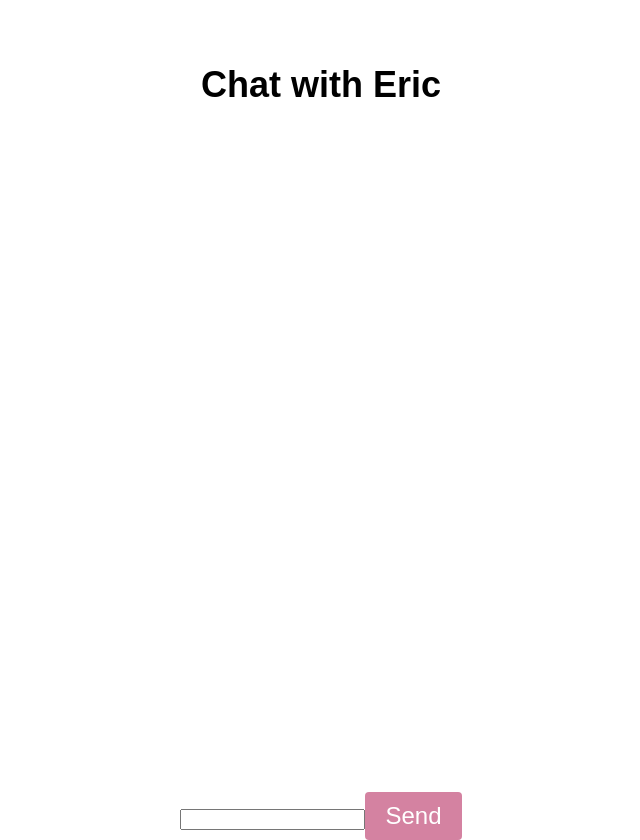
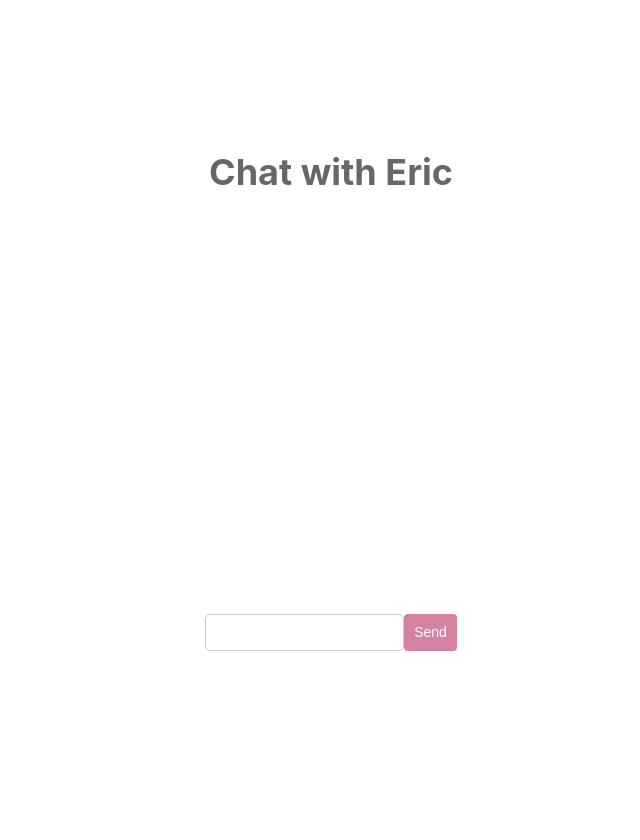
Before and after one commit to tracyZhang9999/Hamsder_frontend, a React (Create React App) app: page /chat in a window 1280 px wide. Shown: the whole page, without its empty margins (319-959 px from the left). After the commit the page ends 800 px from the top, so only its background shows below. Built offline with nearby package versions, Linux system fonts and the light colour scheme.

Commit message:
all front-end functionality, waiting for backend connection

```diff
--- a/src/components/LoginForm.js
+++ b/src/components/LoginForm.js
@@ -19,30 +19,36 @@ function LoginForm (props){
 
   const handleSubmit = (event) => {
     event.preventDefault();
-    //  dummy login code
+    //  dummy login code for testing
     if(username=="test" && password=="123"){
       props.setLoginStatus(true);
       localStorage.setItem('loginStatus', 'true');
       console.log("loginStatus:true")
+      return;
     }
 
+    const user = {
+      username: username,
+      password: password
+    };
+    //post login data to backend, do some code like:
 
-    // fetch('/api/login', {
-    //     method: 'POST',
-    //     headers: {
-    //       'Content-Type': 'application/json'
-    //     },
-    //     body: JSON.stringify({ username: username, password: password })
-    //   })
-    //   .then(response => response.json())
-    //   .then(data => {
-    //     // Handle the response from the API
-    //     console.log(data);
-    //   })
-    //   .catch(error => {
-    //     // Handle any errors that occurred during the request
-    //     console.error(error);
-    //   });
+    fetch('/api/login', {
+        method: 'POST',
+        headers: {
+          'Content-Type': 'application/json'
+        },
+        body: JSON.stringify(user)
+      })
+      .then(response => response.json())
+      .then(data => {
+        // Handle the response from the API
+        console.log(data);
+      })
+      .catch(error => {
+        // Handle any errors that occurred during the request
+        console.error(error);
+      });
   };
 
 
--- a/src/components/MatchPage.css
+++ b/src/components/MatchPage.css
@@ -12,6 +12,7 @@ div {
     font-size: 36px;
     font-weight: bold;
     margin-bottom: 20px;
+    color: #676767;
   }
 
   /* Style the post content */
@@ -63,9 +64,16 @@ div > div {
 
 
   }
-  .rectangle-image img{
+  .rectangle-image img {
     width: 300px;
     height: 400px;
     object-fit: cover;
     border-radius: 20px;
+    box-shadow: 0 0 10px rgba(0,0,0,0.5); /* Add a shadow */
+    transition: transform 1s ease-out; /* Add a transition */
+    transform: translateY(0); /* Start with the image at its original position */
   }
+
+  .rectangle-image img.swipe-up {
+    transform: translateY(-100%); /* Move the image up to hide it */
+  }
--- a/src/components/NavigationBar.css
+++ b/src/components/NavigationBar.css
@@ -37,6 +37,7 @@
     font-size: 16px;
     font-weight: bold;
     margin-bottom: 10px;
+    color:#676767;
   }
 
   .contacts ul {
--- a/src/components/NavigationBar.js
+++ b/src/components/NavigationBar.js
@@ -3,9 +3,7 @@ import { Link } from 'react-router-dom';
 import './NavigationBar.css'
 
 function Sidebar(props) {
-    //contacts should be fetched from backend database
-  //const [contacts, setContacts] = useState(['Contact 1', 'Contact 2', 'Contact 3']);
-
+//contacts should be fetched from backend database
   const myContacts = [
     { id: 1, title: 'Contact 1' },
     { id: 2, title: 'Contact 2' },
@@ -14,6 +12,10 @@ function Sidebar(props) {
     { id: 5, title: 'Contact 5' },
   ];
 
+  //fecth my user info from backend
+  const myIcon="/hamster1.jpeg";
+  const myName="Yuna";
+
 
   const logoutHandler = (event) => {
     props.setLoginStatus(false);
@@ -21,14 +23,14 @@ function Sidebar(props) {
     console.log("loginStatus:false")
     window.location.href = '/';
   };
-// <Link to={'/chat/${contact.id}'}>{contact.title}</Link>
+
   return (
 
     <div className="sidebar">
       <div className="profile-sidebar">
         <Link to="/profile" onClick={() => window.location.href="/profile"}>
-          <img src="/hamster1.jpeg" alt="Your Profile" />
-          <h3>Yuna</h3>
+          <img src={myIcon} alt="Your Profile" />
+          <h3>{myName}</h3>
         </Link>
       </div>
 
--- a/src/components/Profile.css
+++ b/src/components/Profile.css
@@ -4,6 +4,7 @@
     flex-direction: column;
     justify-content: center;
     align-items: center;
+    left:300xp;
     height: 100vh;
   }
 
@@ -22,3 +23,10 @@
     font-weight: bold;
     text-align: center;
   }
+
+  .profile h2 {
+    font-size: 24px;
+    font-weight: bold;
+    text-align: center;
+    color: #676767;
+  }
--- a/src/components/Profile.js
+++ b/src/components/Profile.js
@@ -1,10 +1,17 @@
 import React from 'react';
 import './Profile.css';
 function ProfilePage(props) {
+
+  //user icon, name , sex should be fetched from backend
+  const myIcon="/hamster1.jpeg";
+  const myName="Yuna";
+  const mySex="female";
+
   return (
     <div className='profile'>
-      <img src="/hamster1.jpeg" alt="Profile Icon" />
-      <h1>Yuna</h1>
+      <img src={myIcon} alt="Profile Icon" />
+      <h1>{myName}</h1>
+      <h2>{mySex}</h2>
     </div>
   );
 }
--- a/src/components/RegistrationForm.css
+++ b/src/components/RegistrationForm.css
@@ -30,6 +30,15 @@
     max-width: 300px;
   }
 
+  .registration-form select {
+    padding: 5px;
+    border-radius: 5px;
+    border: 1px solid #ccc;
+    margin-bottom: 20px;
+    width: 100%;
+    max-width: 300px;
+  }
+
   .registration-form button {
     background-color: #d482a1;
     color: #fff;
--- a/src/components/RegistrationForm.js
+++ b/src/components/RegistrationForm.js
@@ -5,10 +5,17 @@ import './RegistrationForm.css';
 function RegistrationForm(props) {
   const [username, setUsername] = useState('');
   const [password, setPassword] = useState('');
+  const [sex, setSex] = useState('');
   const [confirmPassword, setConfirmPassword] = useState('');
 
   const handleUsernameChange = (event) => {
     setUsername(event.target.value);
+  };
+
+  const [selectedGender, setSelectedGender] = useState('');
+
+  const handleSelectChange = (event) => {
+    setSelectedGender(event.target.value);
   };
 
   const handlePasswordChange = (event) => {
@@ -21,19 +28,58 @@ function RegistrationForm(props) {
 
   const handleSubmit = (event) => {
     event.preventDefault();
-    // Your registration logic here
+
+    if(password!=confirmPassword){
+      alert('Passwords do not match!');
+      return;
+    }
+    const new_user = {
+      username: username,
+      password: password,
+      sex: selectedGender
+    };
+     //  registration logic here, post to backend
+     fetch('/api/register', {
+      method: 'POST',
+      headers: {
+        'Content-Type': 'application/json'
+      },
+      body: JSON.stringify(new_user)
+    })
+    .then(response => {
+      if (response.ok) {
+        // Registration was successful, handle accordingly
+      } else {
+        // Registration failed, handle accordingly
+      }
+    })
+    .catch(error => {
+      // Handle error
+    });
+
 
   };
 
   return (
     <div>
 
+
+    <form className="registration-form" onSubmit={handleSubmit}>
     <label className="title">Registration</label>
-    <form className="registration-form" onSubmit={handleSubmit}>
       <label>
         Username:
         <input type="text" value={username} onChange={handleUsernameChange} />
       </label>
+
+      <label >Select gender:
+      <select id="gender-select" value={selectedGender} onChange={handleSelectChange}>
+        <option value="">--Please select--</option>
+        <option value="male">Male</option>
+        <option value="female">Female</option>
+
+      </select>
+      </label>
+
       <br />
       <label>
         Password:
--- a/src/components/chat.css
+++ b/src/components/chat.css
@@ -1,111 +1,87 @@
 
-body {
+
+.chatbox {
+    display: flex;
+    top: 0;
+    left: 300px;
+    width: 700px;
+    align-items: center;
+    background-color: #ffffff;
+    height: 100%;
+    padding: 50px;
     margin: 0;
-    padding: 0;
-    font-family: sans-serif;
+    box-sizing: border-box;
+    overflow-y: scroll;
+    position: fixed;
   }
 
-  .container {
-    width: 100%;
-    height: 100vh;
+  .chatbox h1{
+    font-size: 36px;
+    font-weight: bold;
+    text-align: center;
+    color: #676767;
+    margin: 20px 0;
+    margin-top: 0px;
+    display: flex;
+    justify-content: center;
+  }
+
+  .message-container {
     display: flex;
     flex-direction: column;
+    align-items: flex-start;
+    margin-bottom: 20px;
+    width: 100%;
+    max-height: 300px;
+    overflow-y: auto;
   }
 
-  .chat-header {
-    background-color: #333;
-    color: #fff;
-    display: flex;
-    align-items: center;
-    justify-content: space-between;
-    padding: 10px;
-    box-shadow: 0 2px 5px rgba(0, 0, 0, 0.3);
+  .message {
+    display: inline-block;
+    padding: 8px 10px;
+    border-radius: 5px;
+    margin: 3px 5px;
+    font-size: 16px;
+    max-width: 80%;
   }
 
-  .chat-header h2 {
-    margin: 0;
-    font-size: 20px;
+  .sent {
+    background-color: #d482a1;
+    color: white;
+    align-self: flex-end;
+    line-height: normal;
+    height: 20px;
   }
 
-  .chat-header button {
-    background-color: transparent;
-    border: none;
-    color: #fff;
-    cursor: pointer;
-    font-size: 18px;
+  .received {
+    background-color: white;
+    color: black;
+    align-self: flex-start;
+    line-height: normal;
+    height: 20px;
   }
 
-  .chat-body {
-    flex: 1;
+  .chatbox-sender {
     display: flex;
-    flex-direction: column;
-    overflow-y: scroll;
-    padding: 10px;
+    flex-direction: row;
+    justify-content: space-between;
   }
 
-  .chat-message {
-    max-width: 80%;
+  .chatbox-sender input {
     padding: 10px;
-    margin-bottom: 10px;
-    border-radius: 10px;
-    background-color: #ddd;
+    border-radius: 5px;
+    border: 1px solid #ccc;
+    margin-bottom: 0px;
+    width: 100%;
+    max-width: 600px;
   }
-
-  .chat-message.sender {
-    align-self: flex-end;
-    background-color: #0084ff;
-    color: #fff;
+  .chatbox-sender button {
+    background-color: #d482a1;
+    color: white;
+    padding: 5px 10px;
+    border: none;
+    border-radius: 4px;
+    font-size: 14px;
+    cursor: pointer;
+    margin-bottom: 0px;
   }
-
-  .chat-message.sender::after {
-    content: "";
-    display: block;
-    position: absolute;
-    right: -15px;
-    bottom: 0;
-    border: 15px solid transparent;
-    border-right-color: #0084ff;
-  }
-
-  .chat-message.receiver {
-    align-self: flex-start;
-    background-color: #fff;
-    color: #333;
-  }
-
-  .chat-message.receiver::before {
-    content: "";
-    display: block;
-    position: absolute;
-    left: -15px;
-    bottom: 0;
-    border: 15px solid transparent;
-    border-left-color: #fff;
-  }
-
-  .chat-form {
-    display: flex;
-    justify-content: space-between;
-    align-items: center;
-    padding: 10px;
-    box-shadow: 0 -2px 5px rgba(0, 0, 0, 0.3);
-  }
-
-  .chat-form input[type="text"] {
-    flex: 1;
-    padding: 10px;
-    font-size: 16px;
-    border: none;
-    border-radius: 20px;
-    outline: none;
-  }
-
-  .chat-form button {
-    background-color: #0084ff;
-    color: #fff;
-    border: none;
-    border-radius: 20px;
-    padding: 10px 20px;
-    font-size: 16px;
-    cursor: pointer;
-  }
--- a/src/components/chat.js
+++ b/src/components/chat.js
@@ -2,23 +2,30 @@ import React, { useState } from 'react';
 import './chat.css';
 
 function ChatBox(props) {
+//chat dispay depends on id (this is a frame without id)
+// message history should be fecthed from backend
   const [messages, setMessages] = useState([]);
+
   const [inputText, setInputText] = useState('');
+
+  //fetch current_contact from back end
+  const current_contact="Eric";
 
   const handleInputChange = (event) => {
     setInputText(event.target.value);
   };
+
 
   const handleSubmit = (event) => {
     event.preventDefault();
     setMessages([...messages, { text: inputText, sender: props.currentUser }]);
     setInputText('');
   };
-// //{props.contact.name}
+
   return (
-    <div>
+    <div className="chatbox">
 
-      <h1>Chat with Eric</h1>
+      <h1 >Chat with {current_contact}</h1>
       <div className="message-container">
         {messages.map((message, index) => (
           <div key={index} className={`message ${message.sender === props.currentUser ? 'sent' : 'received'}`}>
@@ -26,7 +33,7 @@ function ChatBox(props) {
           </div>
         ))}
       </div>
-      <form onSubmit={handleSubmit}>
+      <form className="chatbox-sender" onSubmit={handleSubmit}>
         <input type="text" value={inputText} onChange={handleInputChange} />
         <button type="submit">Send</button>
       </form>
```
Also changed, not shown: src/components/MatchPage.js (+22 -6 lines).
